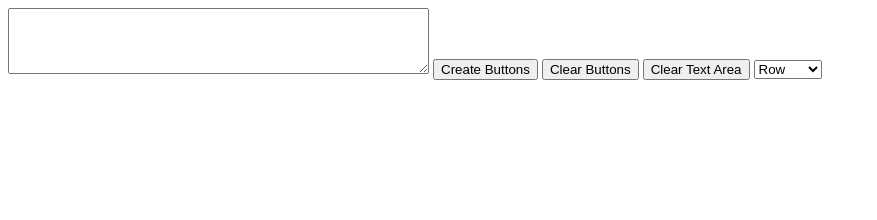
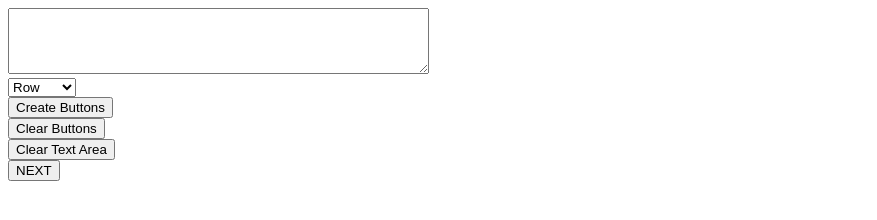
Before and after one commit to danieljhawn/copy-jockey, a plain HTML site: page index.html in a window 1280 px wide. Shown: the whole page, without its empty margins (0-877 px from the left). Drawn offline with Linux system fonts and the light colour scheme.

Commit message:
adds next button

```diff
--- a/index.html
+++ b/index.html
@@ -10,19 +10,21 @@
 
 <body>
 
-    <textarea id="input" name="input" rows="4" cols="50"></textarea>
-    <button onclick="data()">Create Buttons</button>
-    <button onclick="clearButtons()">Clear Buttons</button>
-    <button onclick="clearTextArea()">Clear Text Area</button>
+    <textarea id="input" name="input" rows="4" cols="50"></textarea><br>
     <select name="row-or-col" id="row-or-col">
         <option value="row">Row</option>
         <option value="col">Column</option>
-    </select>
+    </select><br>
+    <button onclick="data()">Create Buttons</button> <br>
+    <button onclick="clearButtons()">Clear Buttons</button> <br>
+    <button onclick="clearTextArea()">Clear Text Area</button> <br>
 
 
     <div id="buttons">
     </div>
 
+    <button onclick="next()">NEXT</button>
+
     <script src="./index.js"></script>
 </body>
 
--- a/index.js
+++ b/index.js
@@ -1,10 +1,11 @@
 const input = document.getElementById('input');
 const buttonDiv = document.getElementById('buttons');
+let tabData;
+let tracker = 0;
 
 function data() {
     let data = input.value;
     let rowOrCol = document.getElementById('row-or-col').value;
-    let tabData;
     if (rowOrCol == "col") {
         console.log("col");
         tabData = data.split('\n')
@@ -25,6 +26,7 @@ function data() {
         paster.innerHTML = tabData[cell];
         buttonDiv.append(paster, clicker, br);
     }
+    tracker = 0;
 }
 
 function myScript() {
@@ -35,6 +37,19 @@ function myScript() {
 function clearButtons() {
     buttonDiv.innerHTML = '';
 }
+
 function clearTextArea() {
     input.value = '';
 }
+
+function next() {
+    if (tracker == 0) {
+        console.log(tracker);
+        navigator.clipboard.writeText(tabData[tracker]);
+    } else {
+        console.log(tracker);
+        navigator.clipboard.writeText(tabData[tracker]);
+
+    }
+    tracker++
+}
```
